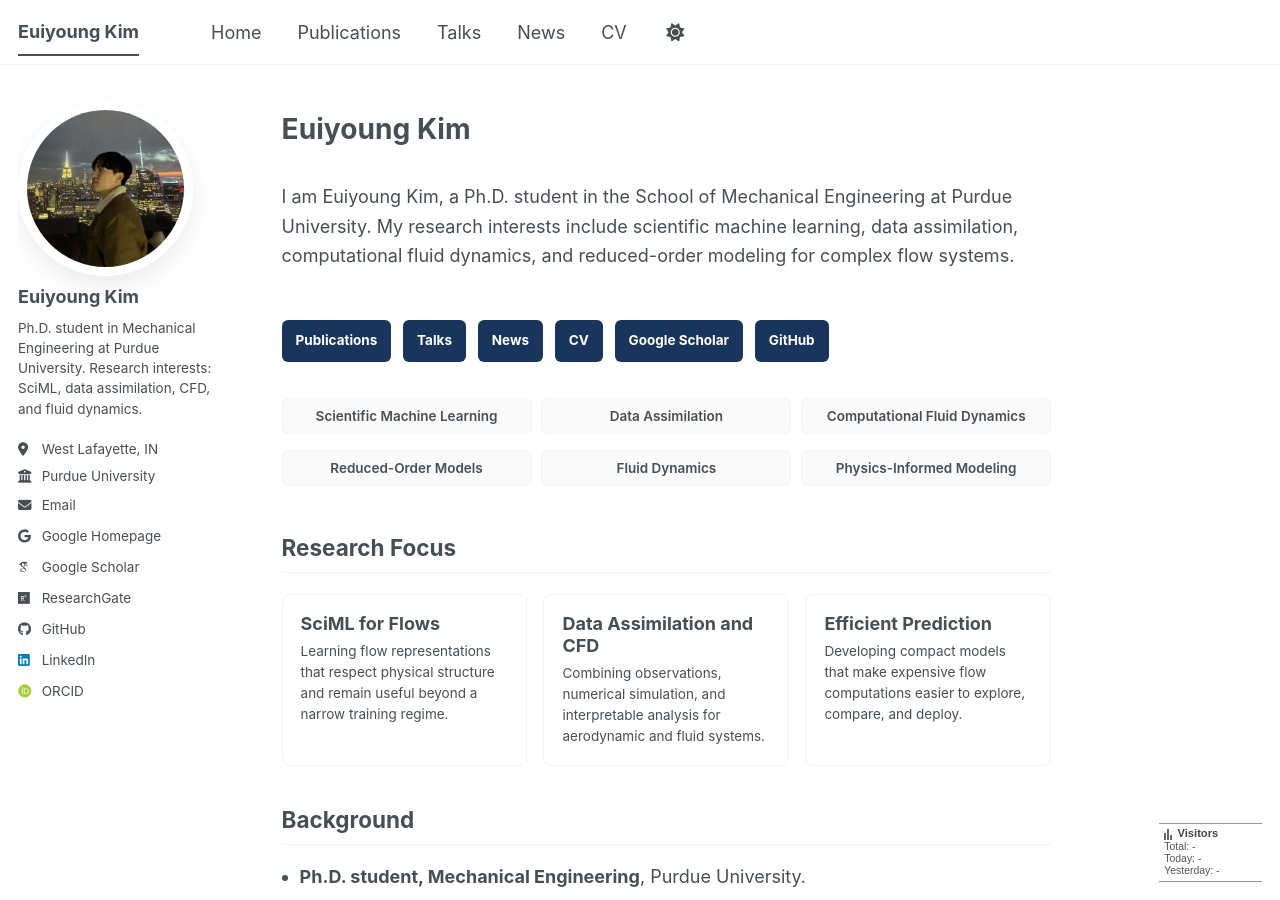
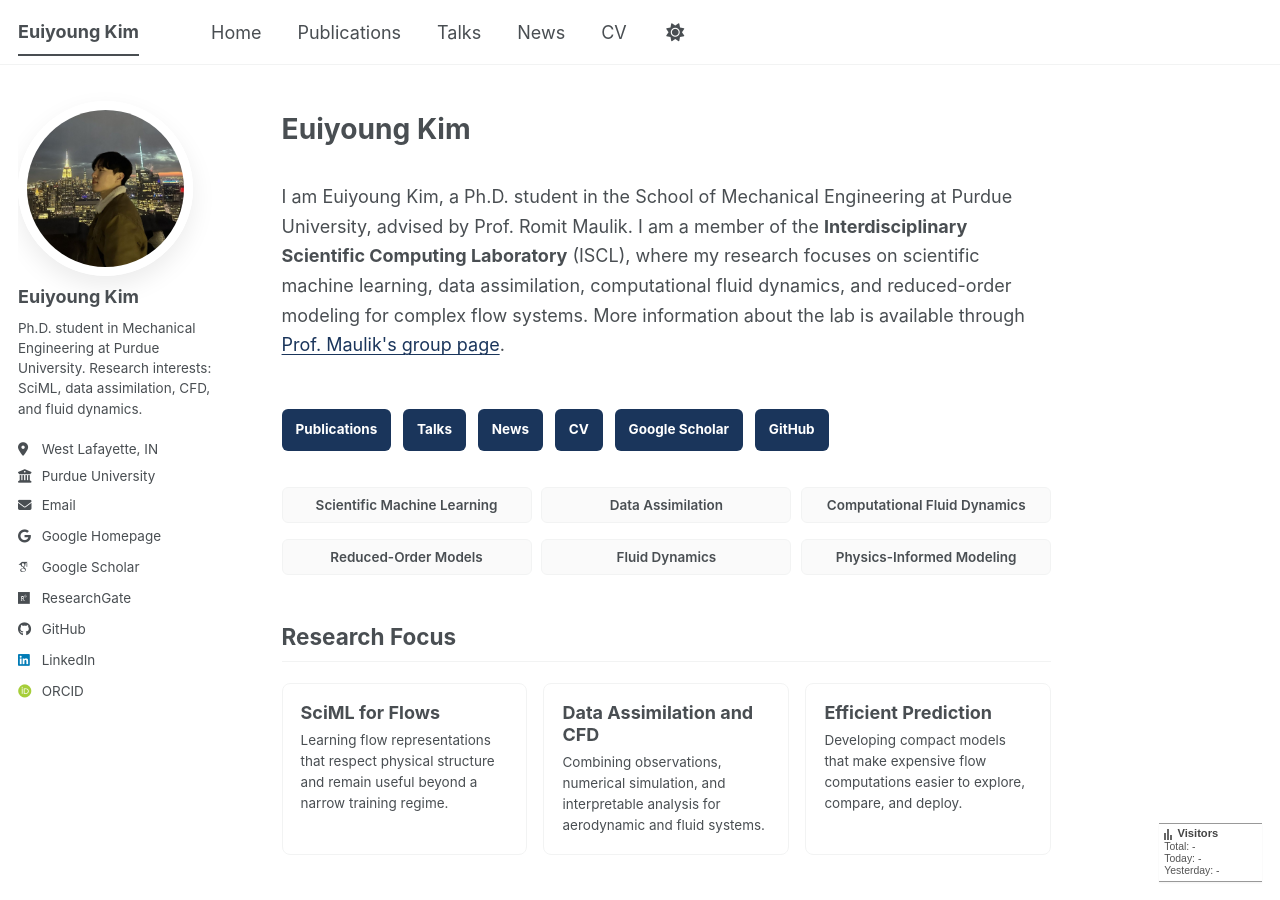
Before and after one commit to key9912/key9912.github.io, a Jekyll site: the page built from _pages/about.md, in a window 1280 px wide and 900 px high. Built offline with Jekyll 4.4.1, drawn with Linux system fonts in a browser that asks for light colours; some web fonts are replaced; a script bundle is joined from its source files by our own code; library files that are not in the unit come from our copies; comment, search, counter and statistics services are not loaded.

Commit message:
Update intro and publication role labels

```diff
--- a/_includes/archive-single.html
+++ b/_includes/archive-single.html
@@ -67,7 +67,7 @@
     {% endif %}
 
     {% if post.role %}
-      <p class="publication-role">{{ post.role }}</p>
+      <p class="publication-role">({{ post.role }})</p>
     {% endif %}
 
     {% unless include.hide_citation %}
--- a/_layouts/single.html
+++ b/_layouts/single.html
@@ -48,7 +48,7 @@
         {{ content }}
 
         {% if page.role %}
-          <p class="publication-role">{{ page.role }}</p>
+          <p class="publication-role">({{ page.role }})</p>
         {% endif %}
 
         {% if page.citation and page.paperurl and page.slidesurl and page.bibtexurl %}
--- a/_pages/about.md
+++ b/_pages/about.md
@@ -9,7 +9,7 @@
 
 <section class="intro-panel">
   <p class="intro-summary">
-    I am Euiyoung Kim, a Ph.D. student in the School of Mechanical Engineering at Purdue University. My research interests include scientific machine learning, data assimilation, computational fluid dynamics, and reduced-order modeling for complex flow systems.
+    I am Euiyoung Kim, a Ph.D. student in the School of Mechanical Engineering at Purdue University, advised by Prof. Romit Maulik. I am a member of the <strong>Interdisciplinary Scientific Computing Laboratory</strong> (ISCL), where my research focuses on scientific machine learning, data assimilation, computational fluid dynamics, and reduced-order modeling for complex flow systems. More information about the lab is available through <a href="https://romit-maulik.github.io/">Prof. Maulik's group page</a>.
   </p>
 </section>
 
```
